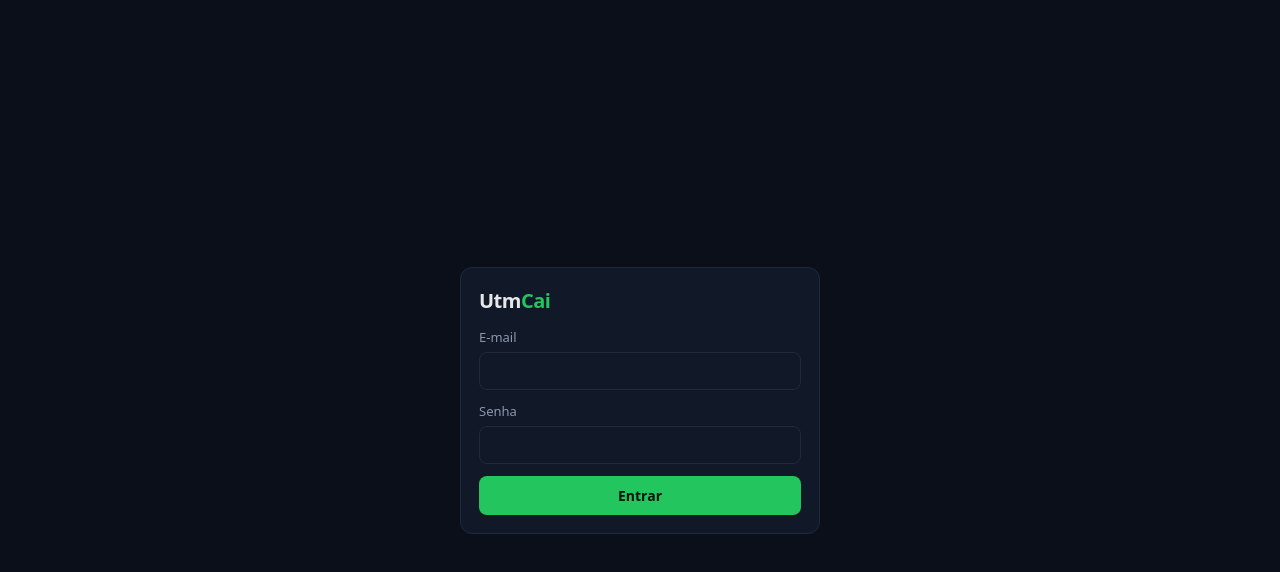
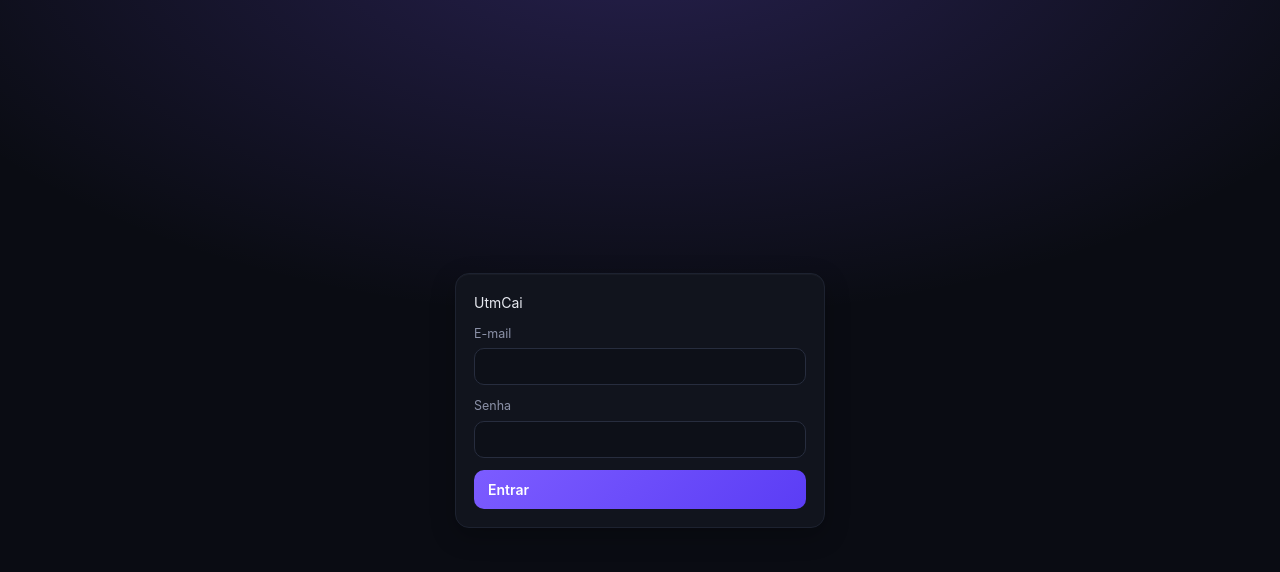
Before and after one commit to jhondeivyd/Utmicai, a Next.js app: page /login in a window 1280 px wide. Shown: the top 572 px of the page. Built offline with nearby package versions, Linux system fonts and the light colour scheme.

Commit message:
Update globals.css

```diff
--- a/app/globals.css
+++ b/app/globals.css
@@ -1,41 +1,122 @@
-:root{--bg:#0a0f1a;--panel:#111827;--panel2:#0f172a;--line:#1f2a3c;--text:#e5e7eb;--mut:#8b97ab;--brand:#22c55e;--brand2:#16a34a;--red:#f87171;--amber:#fbbf24;--blue:#60a5fa}
-*{box-sizing:border-box}html,body{margin:0;background:var(--bg);color:var(--text);font:14px/1.5 system-ui,-apple-system,"Segoe UI",Roboto,sans-serif}
-a{color:inherit;text-decoration:none}code{font:12px ui-monospace,Menlo,monospace}
-.shell{display:grid;grid-template-columns:220px 1fr;min-height:100vh}
-.side{background:var(--panel2);border-right:1px solid var(--line);padding:20px 14px;display:flex;flex-direction:column;gap:4px}
-.logo{font-weight:800;font-size:20px;letter-spacing:-.5px;margin:0 8px 18px}.logo span{color:var(--brand)}
-.nav a{display:block;padding:9px 10px;border-radius:8px;color:var(--mut)}.nav a:hover{background:var(--panel);color:var(--text)}
-.side-foot{margin-top:auto;font-size:12px;color:var(--mut);padding:8px}
-.main{padding:26px 30px;max-width:1300px;width:100%}
-.top{display:flex;align-items:center;justify-content:space-between;gap:12px;margin-bottom:20px;flex-wrap:wrap}
-h1{font-size:22px;margin:0}h2{font-size:16px;margin:0 0 12px}
-.ws-select,.input,select.input,textarea.input{background:var(--panel);border:1px solid var(--line);color:var(--text);border-radius:8px;padding:8px 10px;font:inherit;width:100%}
-.ws-select{width:auto}.ws-name{font-weight:600}
-textarea.input{min-height:120px;font:12px ui-monospace,Menlo,monospace}
-.btn{background:var(--brand);color:#04130a;border:0;border-radius:8px;padding:9px 14px;font-weight:600;cursor:pointer;font:inherit;font-weight:600}
-.btn:hover{background:var(--brand2)}.btn-sm{padding:5px 10px;font-size:12px}
-.btn-ghost{background:transparent;color:var(--text);border:1px solid var(--line)}.btn-ghost:hover{background:var(--panel)}
-.card{background:var(--panel);border:1px solid var(--line);border-radius:12px;padding:18px}
-.grid{display:grid;gap:14px}.kpis{grid-template-columns:repeat(auto-fit,minmax(170px,1fr))}
-.kpi .l{color:var(--mut);font-size:12px;text-transform:uppercase;letter-spacing:.04em}.kpi .v{font-size:24px;font-weight:700;margin-top:4px}
-.kpi .s{color:var(--mut);font-size:12px}
-.pos{color:var(--brand)}.neg{color:var(--red)}.warn{color:var(--amber)}.mut{color:var(--mut)}
-.tabs{display:flex;gap:6px;flex-wrap:wrap}.tab{padding:6px 12px;border-radius:999px;border:1px solid var(--line);color:var(--mut);font-size:13px}
-.tab.on{background:var(--brand);border-color:var(--brand);color:#04130a;font-weight:600}
-table{width:100%;border-collapse:collapse;font-size:13px}th,td{padding:9px 10px;border-bottom:1px solid var(--line);text-align:left;white-space:nowrap}
-th{color:var(--mut);font-weight:500;font-size:12px;text-transform:uppercase;letter-spacing:.03em}td.n,th.n{text-align:right}
-td.name{white-space:normal;max-width:360px}.tbl{overflow-x:auto}
-.badge{display:inline-block;padding:2px 8px;border-radius:999px;font-size:11px;font-weight:600}
-.b-approved{background:#14532d;color:#86efac}.b-pending{background:#422006;color:#fcd34d}.b-refunded,.b-chargeback{background:#450a0a;color:#fca5a5}.b-canceled{background:#1f2937;color:#9ca3af}
-.form{display:grid;gap:12px}.row2{display:grid;grid-template-columns:1fr 1fr;gap:12px}
-label{display:grid;gap:5px;font-size:13px;color:var(--mut)}
+/* UtmCai — identidade visual */
+:root{
+  --bg:#0a0c13;--panel:#11141d;--panel2:#0d1018;--panel3:#161a26;--line:#1d2230;--line2:#272d3e;
+  --text:#e7e9f0;--mut:#8b91a7;--mut2:#5d6378;
+  --brand:#7c5cff;--brand-2:#22d3ee;--brand-soft:rgba(124,92,255,.14);
+  --pos:#2dd4a0;--neg:#ff6b81;--warn:#ffb547;--info:#60a5fa;
+  --radius:14px;--shadow:0 1px 0 rgba(255,255,255,.03) inset,0 8px 24px rgba(0,0,0,.25);
+}
+*{box-sizing:border-box}
+html,body{margin:0;background:var(--bg);color:var(--text);font:14px/1.5 Inter,system-ui,-apple-system,"Segoe UI",Roboto,sans-serif;-webkit-font-smoothing:antialiased}
+a{color:inherit;text-decoration:none}
+code{font:12px ui-monospace,SFMono-Regular,Menlo,monospace}
+button{font:inherit}
+
+/* ---------- layout ---------- */
+.shell{display:grid;grid-template-columns:236px 1fr;min-height:100vh}
+.side{position:sticky;top:0;height:100vh;background:linear-gradient(180deg,#0d1019,#0a0c13);border-right:1px solid var(--line);padding:18px 12px;display:flex;flex-direction:column;gap:2px}
+.brand{display:flex;align-items:center;gap:10px;margin:2px 8px 22px}
+.brand b{font-size:19px;letter-spacing:-.4px}.brand b span{background:linear-gradient(90deg,var(--brand),var(--brand-2));-webkit-background-clip:text;background-clip:text;color:transparent}
+.nav a{display:flex;align-items:center;gap:11px;padding:9px 11px;border-radius:10px;color:var(--mut);font-weight:500}
+.nav a:hover{background:var(--panel3);color:var(--text)}
+.nav a.on{background:var(--brand-soft);color:#fff}
+.nav a.on svg{color:var(--brand)}
+.nav .sep{height:1px;background:var(--line);margin:10px 8px}
+.side-foot{margin-top:auto;padding:10px;border-top:1px solid var(--line);font-size:12px;color:var(--mut);display:grid;gap:8px}
+.main{padding:24px 30px 60px;max-width:1440px;width:100%}
+.top{display:flex;align-items:center;justify-content:space-between;gap:12px;margin-bottom:18px;flex-wrap:wrap}
+.top h1{font-size:22px;margin:0;letter-spacing:-.3px}
+.sub{color:var(--mut);font-size:13px;margin-top:2px}
+h2{font-size:15px;margin:0 0 12px;letter-spacing:-.1px}
+
+/* ---------- controles ---------- */
+.input,.ws-select,select.input,textarea.input{background:var(--panel2);border:1px solid var(--line2);color:var(--text);border-radius:10px;padding:8px 11px;font:inherit;width:100%;outline:none}
+.input:focus,textarea.input:focus{border-color:var(--brand)}
+.ws-select{width:100%}
+textarea.input{min-height:110px;font:12px ui-monospace,Menlo,monospace}
+.btn{display:inline-flex;align-items:center;gap:6px;background:linear-gradient(135deg,var(--brand),#5b3df5);color:#fff;border:0;border-radius:10px;padding:9px 14px;font-weight:600;cursor:pointer;white-space:nowrap}
+.btn:hover{filter:brightness(1.1)}
+.btn-sm{padding:5px 10px;font-size:12px;border-radius:8px}
+.btn-ghost{background:transparent;color:var(--text);border:1px solid var(--line2)}
+.btn-ghost:hover{background:var(--panel3);filter:none}
+.btn-danger{background:transparent;color:var(--neg);border:1px solid #4a2030}
+.icon-btn{background:transparent;border:1px solid var(--line2);color:var(--mut);border-radius:8px;width:30px;height:30px;display:inline-grid;place-items:center;cursor:pointer}
+.icon-btn:hover{color:#fff;background:var(--panel3)}
+label{display:grid;gap:5px;font-size:12.5px;color:var(--mut)}
+.form{display:grid;gap:12px}.row2{display:grid;grid-template-columns:1fr 1fr;gap:12px}.row3{display:grid;grid-template-columns:repeat(3,1fr);gap:12px}
+
+/* ---------- cartões ---------- */
+.card{background:var(--panel);border:1px solid var(--line);border-radius:var(--radius);padding:18px;box-shadow:var(--shadow)}
+.grid{display:grid;gap:14px}
+.g2{grid-template-columns:1.6fr 1fr}.g3{grid-template-columns:repeat(3,1fr)}
+.kpis{display:grid;gap:12px;grid-template-columns:repeat(auto-fill,minmax(178px,1fr))}
+.kpi{padding:15px 16px}
+.kpi .l{color:var(--mut);font-size:11.5px;text-transform:uppercase;letter-spacing:.06em;font-weight:600}
+.kpi .v{font-size:23px;font-weight:700;margin-top:6px;letter-spacing:-.4px}
+.kpi .s{color:var(--mut);font-size:12px;margin-top:2px}
+.kpi.hero{background:linear-gradient(135deg,rgba(124,92,255,.18),rgba(34,211,238,.06));border-color:#2d2a55}
+.pos{color:var(--pos)}.neg{color:var(--neg)}.warn{color:var(--warn)}.mut{color:var(--mut)}.ok{color:var(--pos)}.err{color:var(--neg)}
+
+/* ---------- abas / filtros ---------- */
+.tabs{display:flex;gap:4px;flex-wrap:wrap;background:var(--panel2);border:1px solid var(--line);padding:3px;border-radius:11px}
+.tab{padding:6px 12px;border-radius:8px;color:var(--mut);font-size:13px;font-weight:500}
+.tab:hover{color:var(--text)}
+.tab.on{background:var(--panel3);color:#fff;box-shadow:0 1px 0 rgba(255,255,255,.04) inset}
+.chips{display:flex;gap:6px;flex-wrap:wrap}
+.chip{padding:4px 10px;border-radius:999px;border:1px solid var(--line2);color:var(--mut);font-size:12px}
+.chip.on{border-color:var(--brand);color:#fff;background:var(--brand-soft)}
+
+/* ---------- tabelas ---------- */
+.tbl{overflow-x:auto;border-radius:var(--radius)}
+table{width:100%;border-collapse:collapse;font-size:13px}
+th,td{padding:10px 11px;border-bottom:1px solid var(--line);text-align:left;white-space:nowrap}
+th{color:var(--mut);font-weight:600;font-size:11px;text-transform:uppercase;letter-spacing:.05em;background:var(--panel2);position:sticky;top:0}
+tbody tr:hover td{background:rgba(255,255,255,.015)}
+td.n,th.n{text-align:right;font-variant-numeric:tabular-nums}
+td.name{white-space:normal;min-width:220px;max-width:380px}
+tr.total td{font-weight:700;background:var(--panel2)}
+.badge{display:inline-flex;align-items:center;gap:5px;padding:2px 9px;border-radius:999px;font-size:11px;font-weight:600}
+.badge:before{content:"";width:6px;height:6px;border-radius:50%;background:currentColor}
+.b-approved,.b-ACTIVE{background:rgba(45,212,160,.12);color:var(--pos)}
+.b-pending{background:rgba(255,181,71,.12);color:var(--warn)}
+.b-refunded,.b-chargeback{background:rgba(255,107,129,.12);color:var(--neg)}
+.b-canceled,.b-PAUSED,.b-ARCHIVED,.b-DELETED{background:rgba(139,145,167,.12);color:var(--mut)}
+
+/* ---------- toggle ---------- */
+.switch{position:relative;width:34px;height:20px;border-radius:999px;background:#2a3042;border:0;cursor:pointer;transition:.15s}
+.switch:after{content:"";position:absolute;top:3px;left:3px;width:14px;height:14px;border-radius:50%;background:#fff;transition:.15s}
+.switch.on{background:var(--brand)}.switch.on:after{left:17px}
+
+/* ---------- gráficos ---------- */
+.chart{width:100%;height:auto;display:block}
+.chart text{fill:var(--mut);font-size:10px}
+.legend{display:flex;gap:14px;font-size:12px;color:var(--mut)}
+.legend i{display:inline-block;width:10px;height:10px;border-radius:3px;margin-right:6px;vertical-align:-1px}
+.hbar{display:grid;gap:9px}
+.hbar .r{display:grid;grid-template-columns:140px 1fr 90px;gap:10px;align-items:center;font-size:12.5px}
+.hbar .t{height:8px;border-radius:99px;background:var(--panel3);overflow:hidden}
+.hbar .t i{display:block;height:100%;border-radius:99px;background:linear-gradient(90deg,var(--brand),var(--brand-2))}
+.funnel{display:grid;gap:8px}
+.funnel .r{display:grid;grid-template-columns:150px 1fr 70px;gap:10px;align-items:center;font-size:12.5px}
+.funnel .t{height:26px;border-radius:8px;background:var(--panel3);overflow:hidden}
+.funnel .t i{display:flex;align-items:center;height:100%;padding-left:8px;font-size:11.5px;font-weight:600;color:#fff;background:linear-gradient(90deg,rgba(124,92,255,.9),rgba(34,211,238,.75));border-radius:8px}
+
+/* ---------- diversos ---------- */
 .copybox{display:grid;gap:4px}.copybox-label{font-size:12px;color:var(--mut)}
-.copybox-row{display:flex;gap:8px;align-items:center;background:var(--panel2);border:1px solid var(--line);border-radius:8px;padding:8px 10px}
+.copybox-row{display:flex;gap:8px;align-items:center;background:var(--panel2);border:1px solid var(--line2);border-radius:10px;padding:8px 10px}
 .copybox-row code{flex:1;overflow-x:auto;white-space:nowrap}
-.note{font-size:12px;color:var(--mut)}.ok{color:var(--brand)}.err{color:var(--red)}
-.login{min-height:100vh;display:grid;place-items:center}.login .card{width:360px}
-.flash{padding:10px 12px;border-radius:8px;background:#052e16;border:1px solid #14532d;margin-bottom:14px}
-.flash.e{background:#450a0a;border-color:#7f1d1d}
-pre{white-space:pre-wrap;word-break:break-all;font:11px ui-monospace,Menlo,monospace;background:var(--panel2);padding:8px;border-radius:6px;max-height:160px;overflow:auto;margin:6px 0 0}
+.note{font-size:12px;color:var(--mut)}
+.flash{padding:10px 12px;border-radius:10px;background:rgba(45,212,160,.08);border:1px solid rgba(45,212,160,.3);margin-bottom:14px}
+.flash.e{background:rgba(255,107,129,.08);border-color:rgba(255,107,129,.35)}
+pre{white-space:pre-wrap;word-break:break-all;font:11px ui-monospace,Menlo,monospace;background:var(--panel2);padding:8px;border-radius:8px;max-height:180px;overflow:auto;margin:6px 0 0}
 details summary{cursor:pointer}
-@media(max-width:800px){.shell{grid-template-columns:1fr}.side{flex-direction:row;flex-wrap:wrap;align-items:center}.side-foot{display:none}.main{padding:18px}.row2{grid-template-columns:1fr}}
+.crumbs{display:flex;gap:6px;align-items:center;font-size:13px;color:var(--mut);margin:-4px 0 12px;flex-wrap:wrap}
+.crumbs a{color:var(--brand-2)}
+.empty{padding:28px;text-align:center;color:var(--mut)}
+.login{min-height:100vh;display:grid;place-items:center;background:radial-gradient(800px 400px at 50% -10%,rgba(124,92,255,.25),transparent)}
+.login .card{width:370px}
+.inline{display:inline-flex;gap:6px;align-items:center}
+.budget-input{width:96px;padding:4px 8px;font-size:12px}
+.customize{display:flex;flex-wrap:wrap;gap:6px;margin:0 0 12px}
+@media(max-width:1100px){.g2,.g3{grid-template-columns:1fr}}
+@media(max-width:820px){.shell{grid-template-columns:1fr}.side{position:static;height:auto;flex-direction:row;flex-wrap:wrap;align-items:center}.nav{display:flex;flex-wrap:wrap}.nav .sep,.side-foot{display:none}.main{padding:16px}.row2,.row3{grid-template-columns:1fr}}
```
